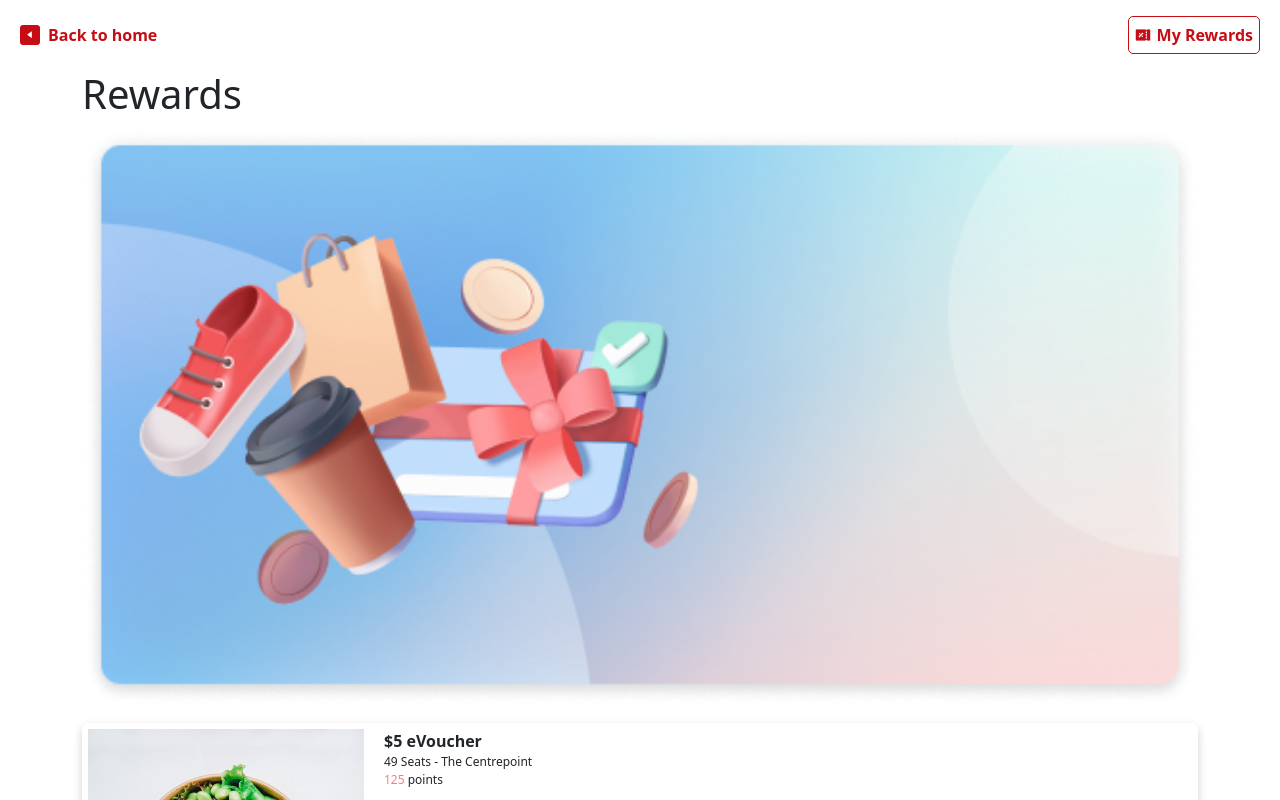
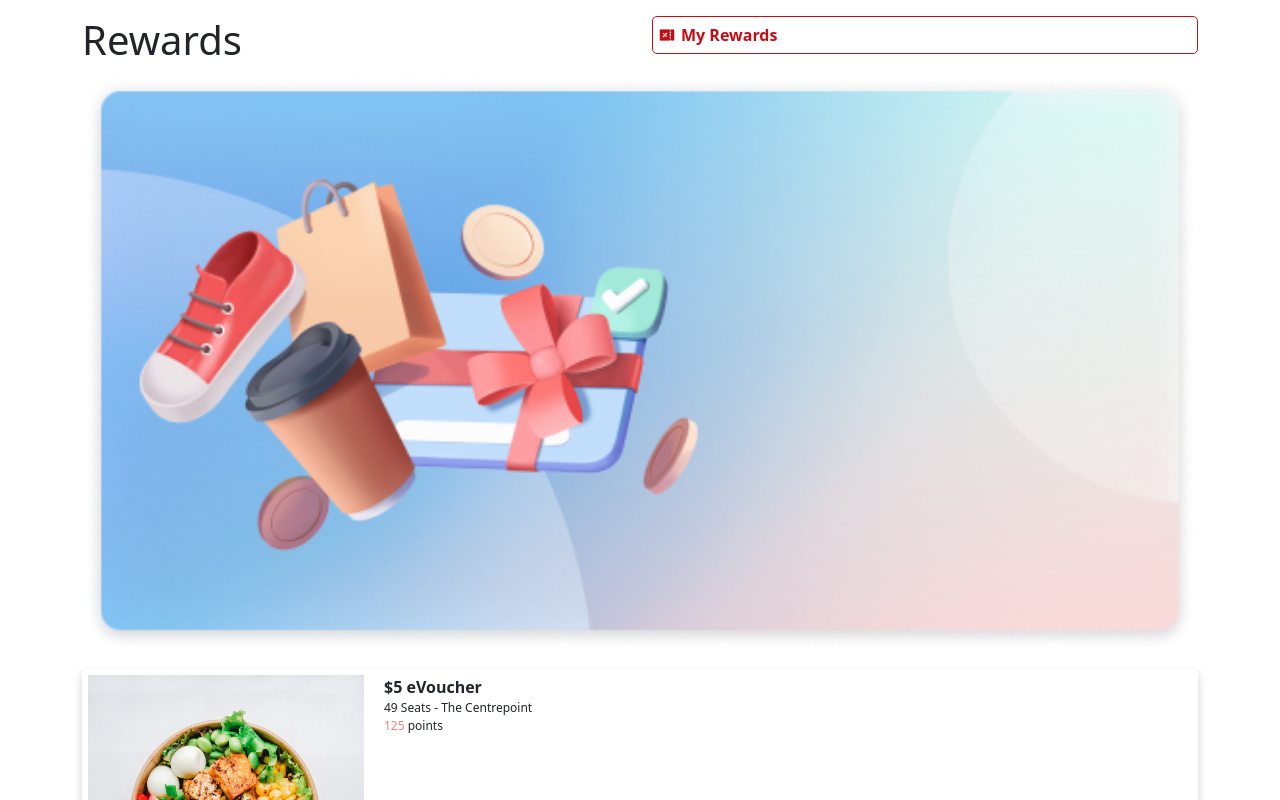
Before and after one commit to irineonyx/react-loyalty, a React (Create React App) app: page / in a window 1280 px wide. Shown: the top 800 px of the page. Built offline with nearby package versions, Linux system fonts and the light colour scheme.

Commit message:
Shift My Rewards button position

```diff
--- a/src/pages/Rewards.jsx
+++ b/src/pages/Rewards.jsx
@@ -66,20 +66,6 @@ const Rewards = () => {
     return (
         <>
         <div className="appBody mt-3">
-            <div className='top-action-wrapper'>
-              <Link to={'/'}>
-                  <div className='back-group'>
-                      <img src={imgBack} alt="Back" />
-                      Back to home
-                  </div>
-              </Link>
-              <Link to={'/myrewards'}>
-                <div className='btn-outline-active'>
-                  <img src={imgMyRewardsIcon} alt="My Rewards" /> My Rewards
-                </div>
-              </Link>
-
-            </div>
 
             <Container className='mt-3 mb-3'>
                 <Row className='list-dropdown-row'>
@@ -100,8 +86,19 @@ const Rewards = () => {
 
             <Container>
               <Row>
-                <h1>Rewards</h1>
-                <img src={imgRewardsBanner} alt="Masthead" className='masthead rewards-masthead' />
+                <Col>
+                  <h1>Rewards</h1>
+                </Col>
+                <Col>
+                  <Link to={'/myrewards'}>
+                    <div className='btn-outline-active'>
+                      <img src={imgMyRewardsIcon} alt="My Rewards" /> My Rewards
+                    </div>
+                  </Link>
+                </Col>
+              </Row>
+              <Row>
+              <img src={imgRewardsBanner} alt="Masthead" className='masthead rewards-masthead' />
               </Row>
 
             <Row className='mt-3'>
```
